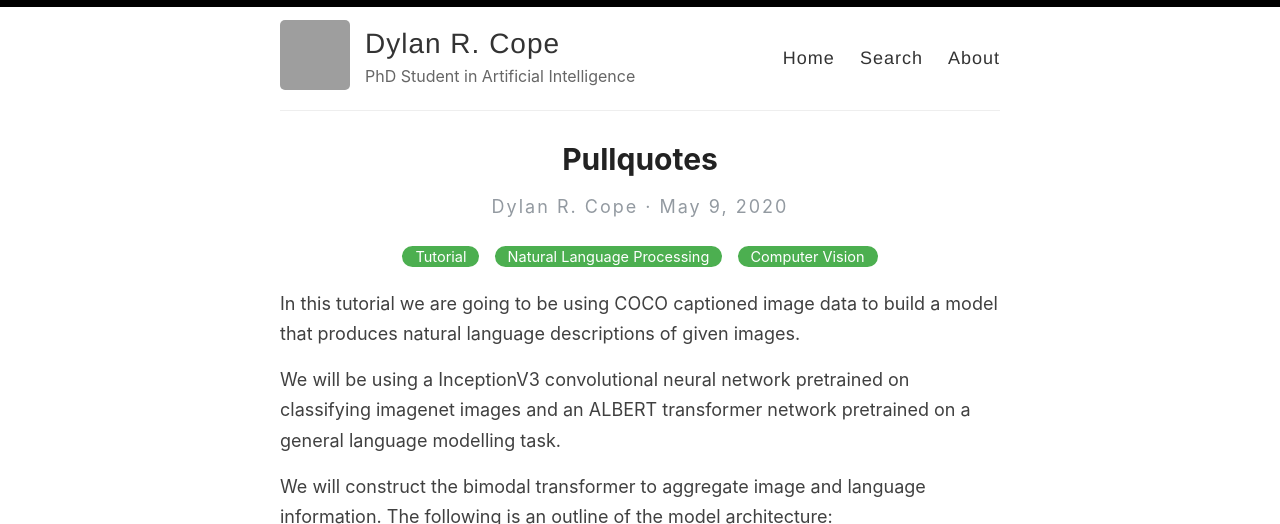
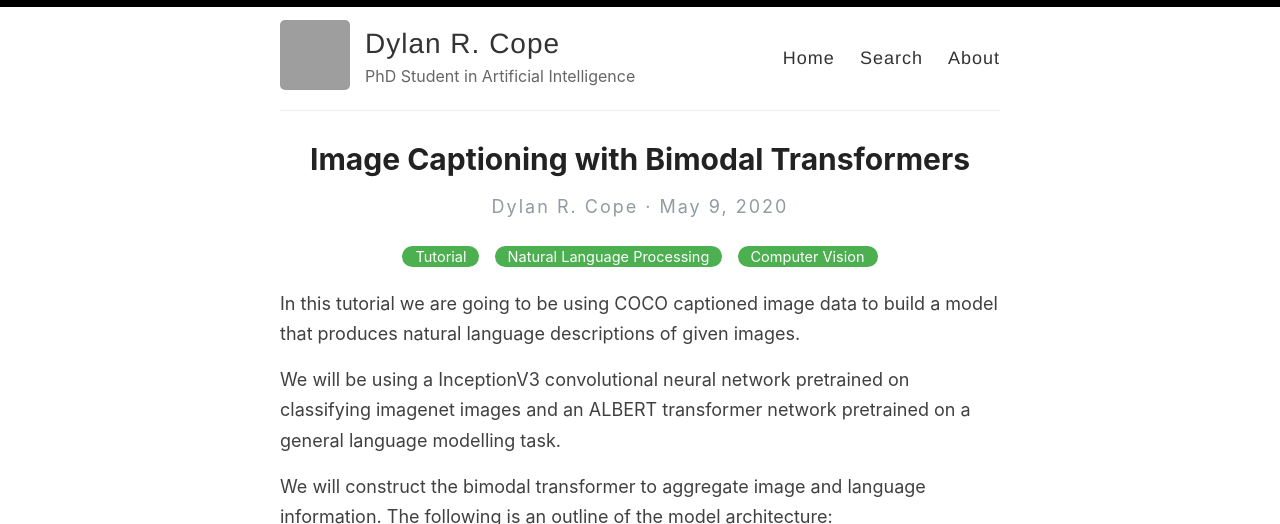
Before and after one commit to DylanCope/dylancope.github.io, a Jekyll site: the page built from _posts/2020-5-9-image-captioning-with-bimodal-transformers.md, in a window 1280 px wide and 900 px high, cut to the strip 0-524 px from the top of the window. Built offline with Jekyll 4.4.1, drawn with Linux system fonts in a browser that asks for light colours; grey boxes are pictures that could not be loaded.

Commit message:
Update 2020-5-9-image-captioning-with-bimodal-transformers.md

```diff
--- a/_posts/2020-5-9-image-captioning-with-bimodal-transformers.md
+++ b/_posts/2020-5-9-image-captioning-with-bimodal-transformers.md
@@ -1,6 +1,6 @@
 ---
 layout: post
-title:  Pullquotes
+title:  Image Captioning with Bimodal Transformers
 categories: [Tutorial,Natural Language Processing,Computer Vision]
 excerpt: In this tutorial we use COCO captioned image data to build a model that produces natural language descriptions of given images.
 ---
```
